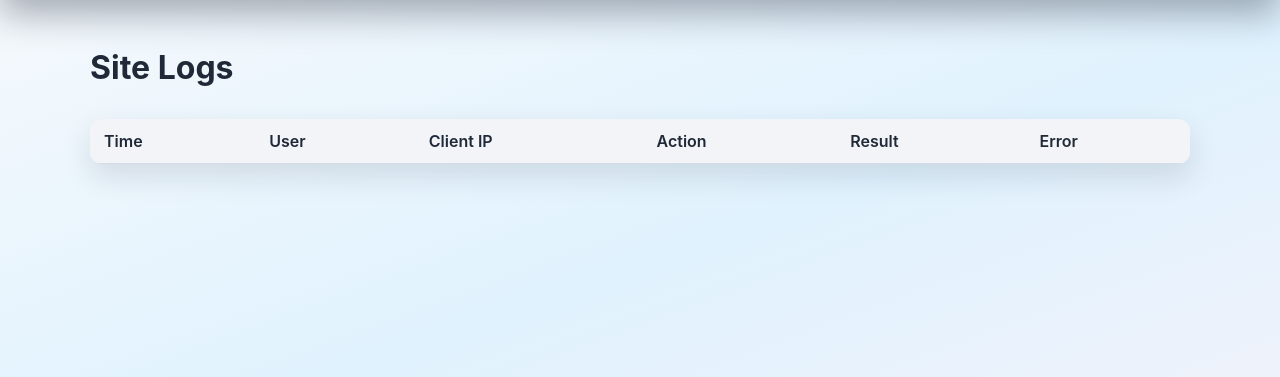
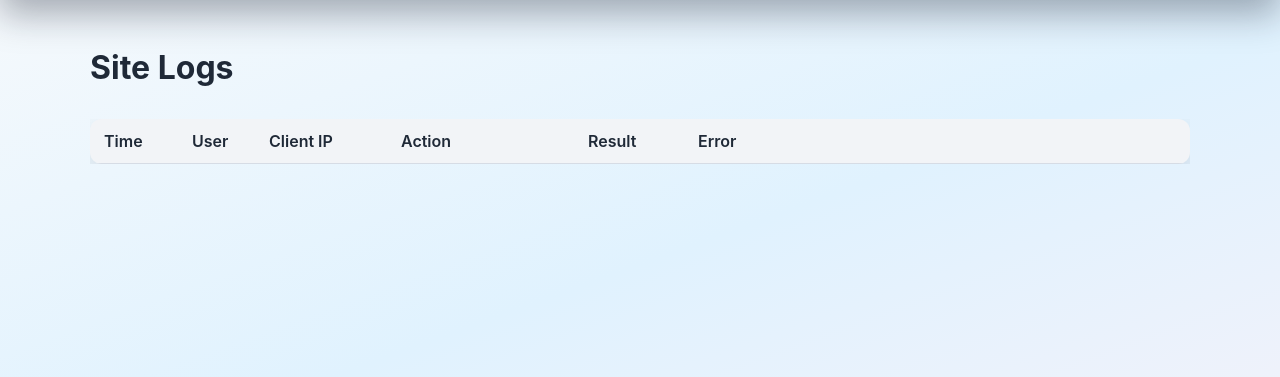
Before and after one commit to orwiad10/walter, a Python web app: template app/templates/admin/site_logs.html in a window 1280 px wide. Shown: the part 72-449 px from the top of the page. Run offline with Jinja, Linux system fonts and the light colour scheme; the template is opened without the code that fills it, so the values that code supplies are empty.

Commit message:
Keep site logs within viewport

```diff
--- a/app/static/style.css
+++ b/app/static/style.css
@@ -2036,6 +2036,29 @@ ul.flashes {
   overflow-x: auto;
 }
 
+.log-table-container {
+  width: 100%;
+  max-width: 100%;
+  overflow-x: auto;
+}
+
+.log-table {
+  table-layout: fixed;
+}
+
+.log-table th,
+.log-table td {
+  overflow-wrap: anywhere;
+  word-break: break-word;
+}
+
+.log-table th:nth-child(1) { width: 8%; }
+.log-table th:nth-child(2) { width: 7%; }
+.log-table th:nth-child(3) { width: 12%; }
+.log-table th:nth-child(4) { width: 17%; }
+.log-table th:nth-child(5) { width: 10%; }
+.log-table th:nth-child(6) { width: 46%; }
+
 .venue-management-table {
   table-layout: fixed;
   min-width: 900px;
--- a/app/templates/admin/site_logs.html
+++ b/app/templates/admin/site_logs.html
@@ -1,8 +1,12 @@
 {% extends 'base.html' %}
 {% block content %}
 <h2>Site Logs</h2>
-<table>
+<div class="log-table-container">
+  <table class="log-table">
+    <thead>
       <tr><th>Time</th><th>User</th><th>Client IP</th><th>Action</th><th>Result</th><th>Error</th></tr>
+    </thead>
+    <tbody>
       {% for l in logs %}
       <tr>
         <td>{{ l.timestamp }}</td>
@@ -13,5 +17,7 @@
         <td>{{ l.error or '' }}</td>
       </tr>
       {% endfor %}
+    </tbody>
   </table>
+</div>
 {% endblock %}
```
Lines whose indentation alone changed are shown as unchanged.
